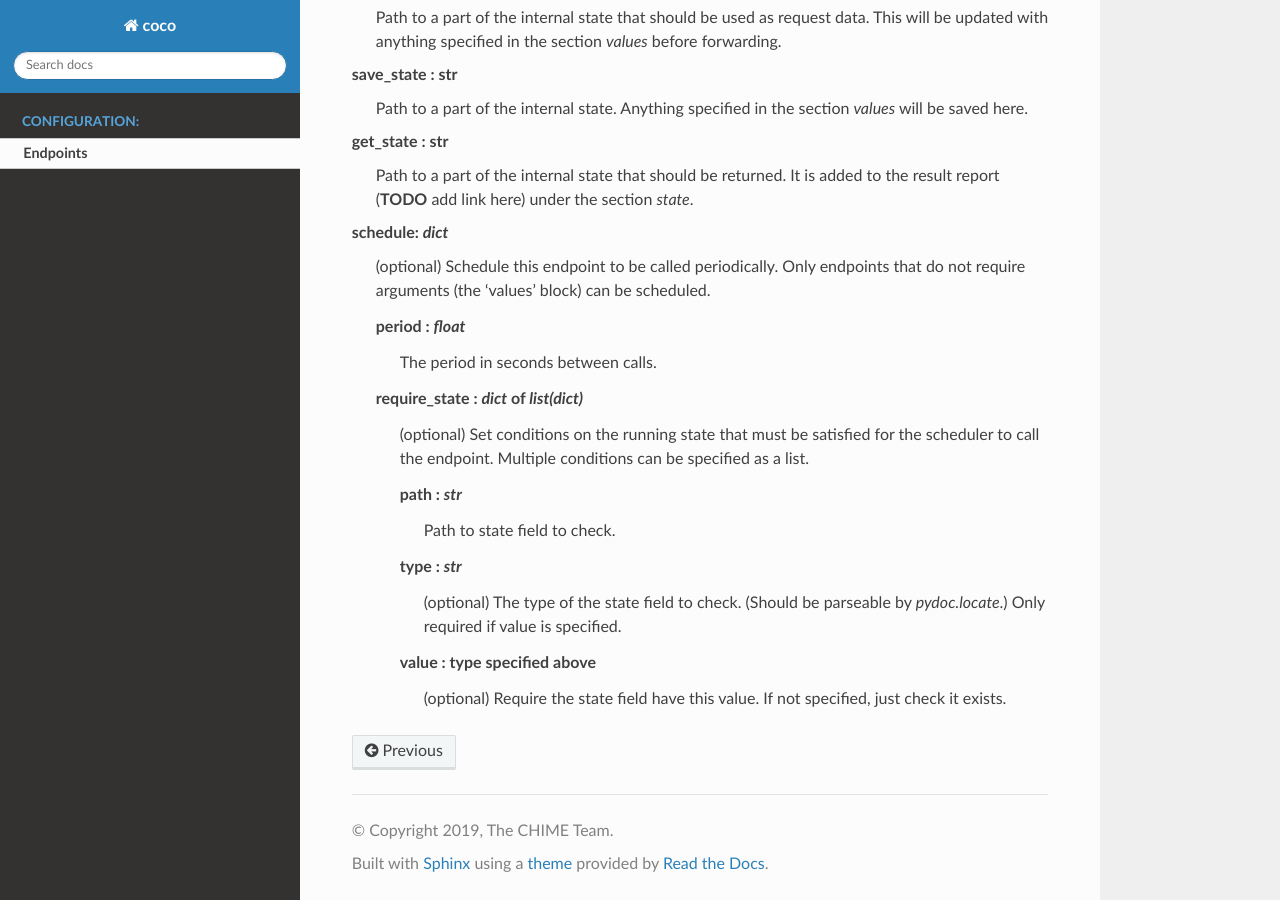
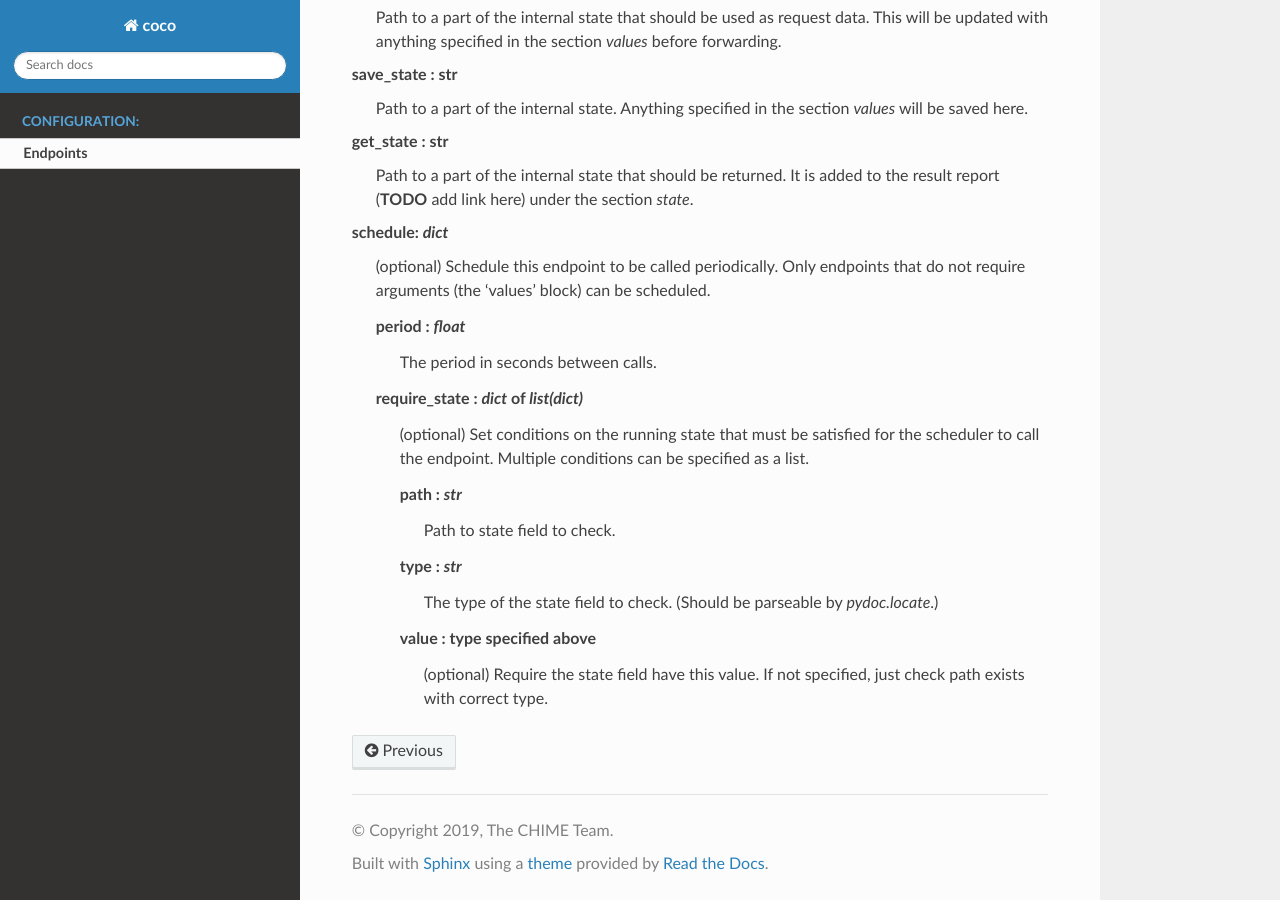
Before and after one commit to chime-experiment/coco, a Sphinx documentation site: the page built from docs/endpoint.rst, in a window 1280 px wide and 900 px high, scrolled down 2389 px. Built offline with Sphinx 7.4.7 and the Read the Docs theme 2.0.0, drawn with Linux system fonts in a browser that asks for light colours.

Commit message:
doc(scheduler): Update docs with type behavious.

```diff
--- a/docs/endpoint.rst
+++ b/docs/endpoint.rst
@@ -101,8 +101,7 @@ schedule: `dict`
         path : `str`
             Path to state field to check.
         type : `str`
-            (optional) The type of the state field to check. (Should be parseable by `pydoc.locate`.)
-            Only required if value is specified.
+            The type of the state field to check. (Should be parseable by `pydoc.locate`.)
         value : type specified above
             (optional) Require the state field have this value.
-            If not specified, just check it exists.
+            If not specified, just check path exists with correct type.
```
